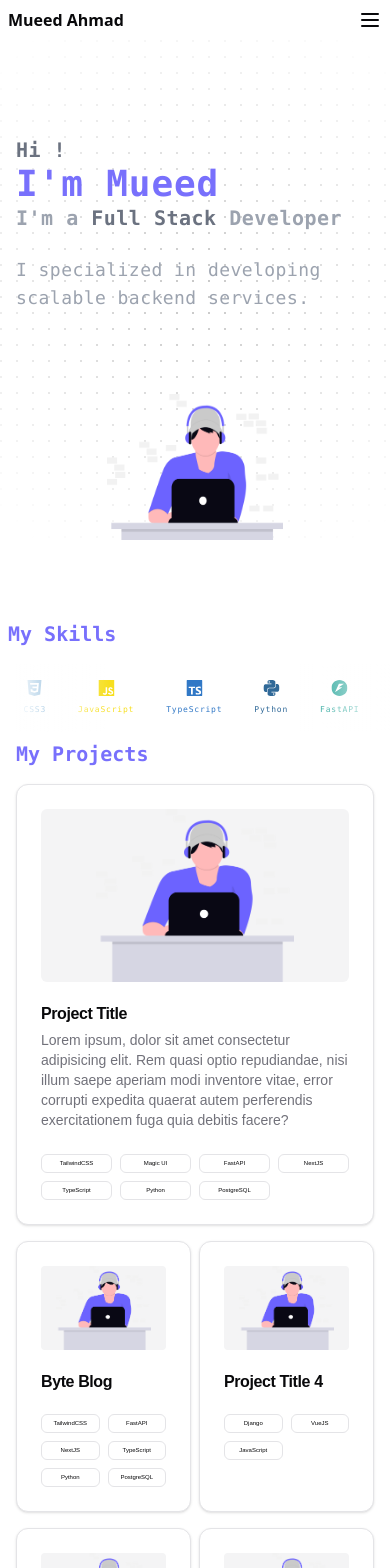
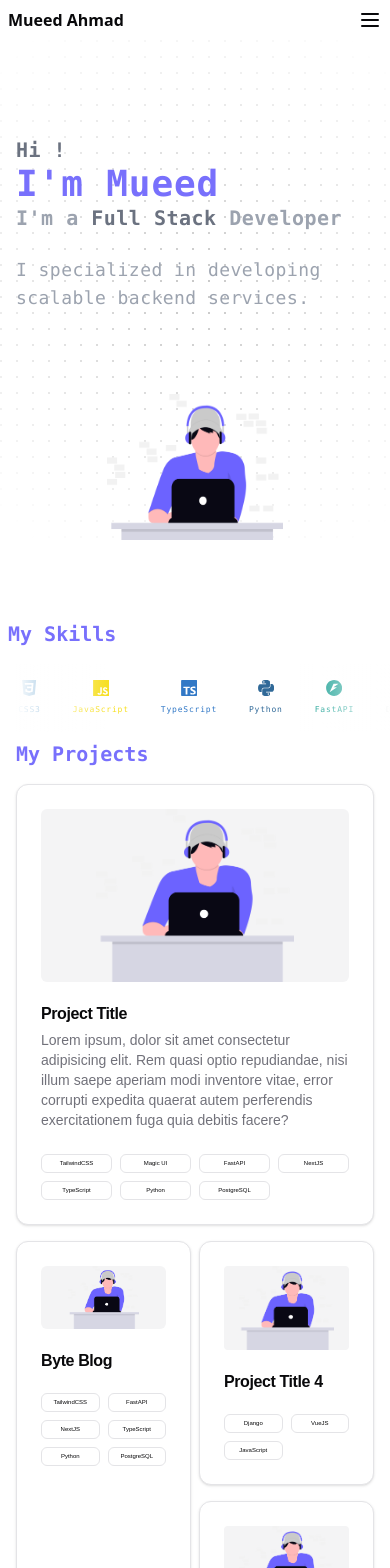
Before and after one commit to eedu7/my_portfolio, a Next.js app: page / in a window 390 px wide. Shown: the top 1568 px of the page. Built offline with nearby package versions, Linux system fonts and the light colour scheme.

Commit message:
change grid style

```diff
--- a/src/components/ProjectSection.tsx
+++ b/src/components/ProjectSection.tsx
@@ -33,22 +33,12 @@ const ProjectSection = () => {
                         <ProjectTag tags={projects[0].projectTags} />
                     </CardFooter>
                 </Card>
-                <div className="hidden md:flex">
                 <SecondaryCard
                     title={projects[1].title}
                     description={projects[1].description}
                     imageSRC={projects[1].projectImage}
                     tags={projects[1].projectTags}
                 />
-                </div>
-                <div className="md:hidden">
-                    <CommonCard
-                        title={projects[1].title}
-                        description={projects[1].description}
-                        imageSRC={projects[1].projectImage}
-                        tags={projects[1].projectTags}
-                    />
-                </div>
                 <CommonCard
                     title={projects[3].title}
                     description={projects[3].description}
```
Lines whose indentation alone changed are shown as unchanged.
